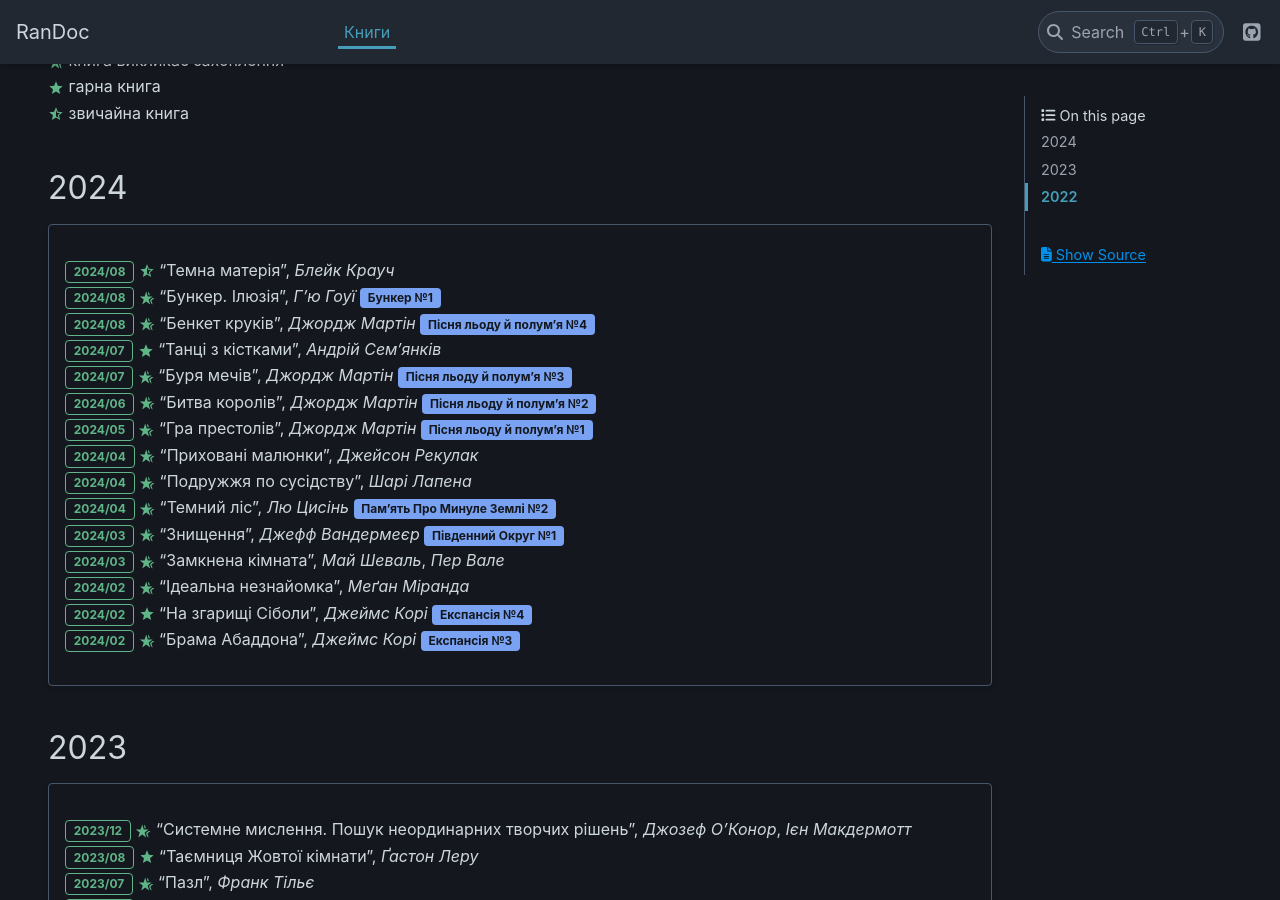
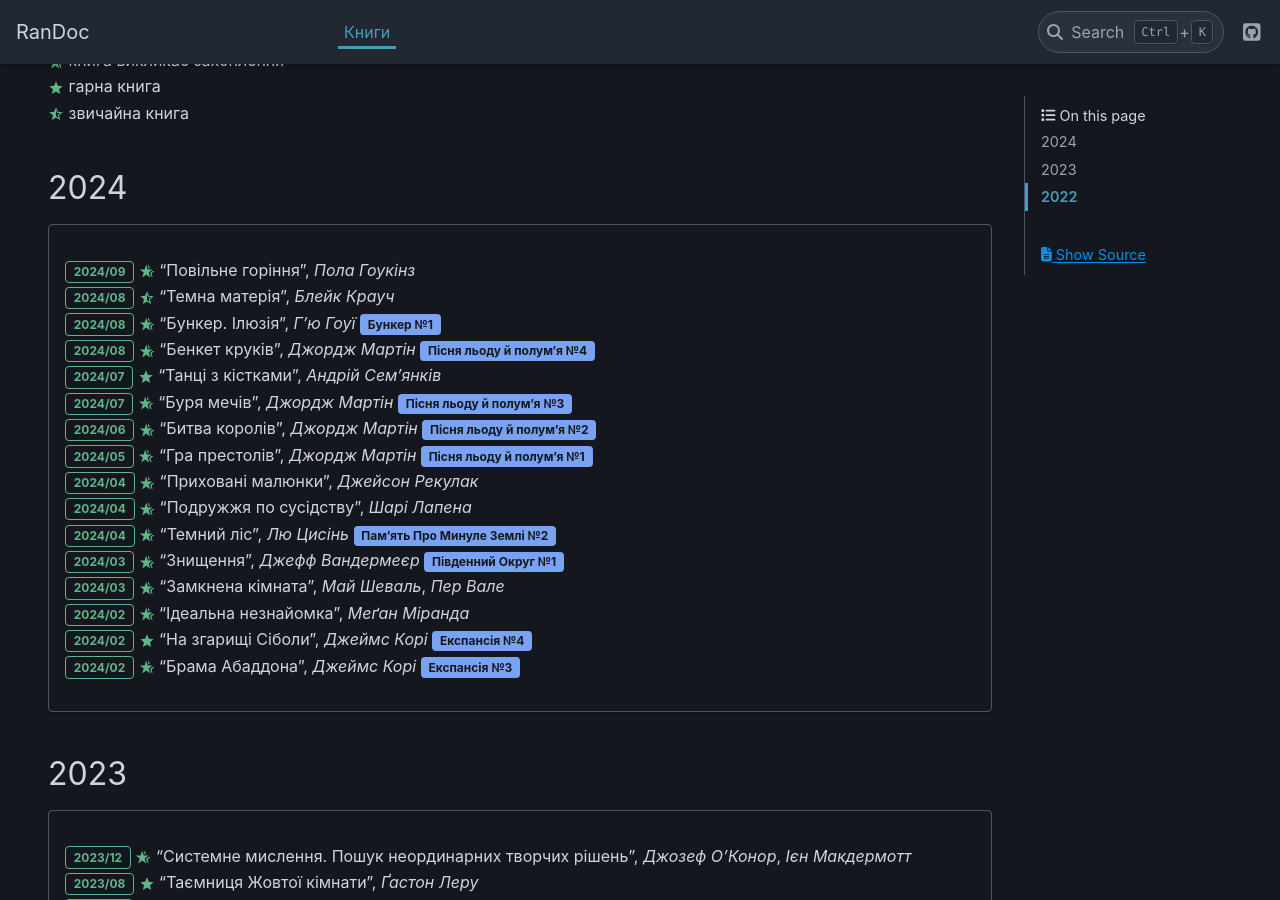
Before and after one commit to grembeter/randoc, a Sphinx documentation site: the page built from docs/source/books.rst, in a window 1280 px wide and 900 px high, scrolled down 408 px. Built offline with Sphinx 7.4.7 and the PyData theme 0.15.4, drawn with Linux system fonts in a browser that asks for light colours.

Commit message:
books: add A Slow Fire Burning
Signed-off-by: Grygorii Tertychnyi <grembeter@gmail.com>

```diff
--- a/docs/source/books.rst
+++ b/docs/source/books.rst
@@ -27,6 +27,7 @@
 
 .. card::
 
+   | :bdg-success-line:`2024/09` |+| "Повільне горіння", *Пола Гоукінз*
    | :bdg-success-line:`2024/08` |-| "Темна матерія", *Блейк Крауч*
    | :bdg-success-line:`2024/08` |+| "Бункер. Ілюзія", *Г'ю Гоуї* :bdg-info:`Бункер №1`
    | :bdg-success-line:`2024/08` |+| "Бенкет круків", *Джордж Мартін* :bdg-info:`Пісня льоду й полум'я №4`
```
